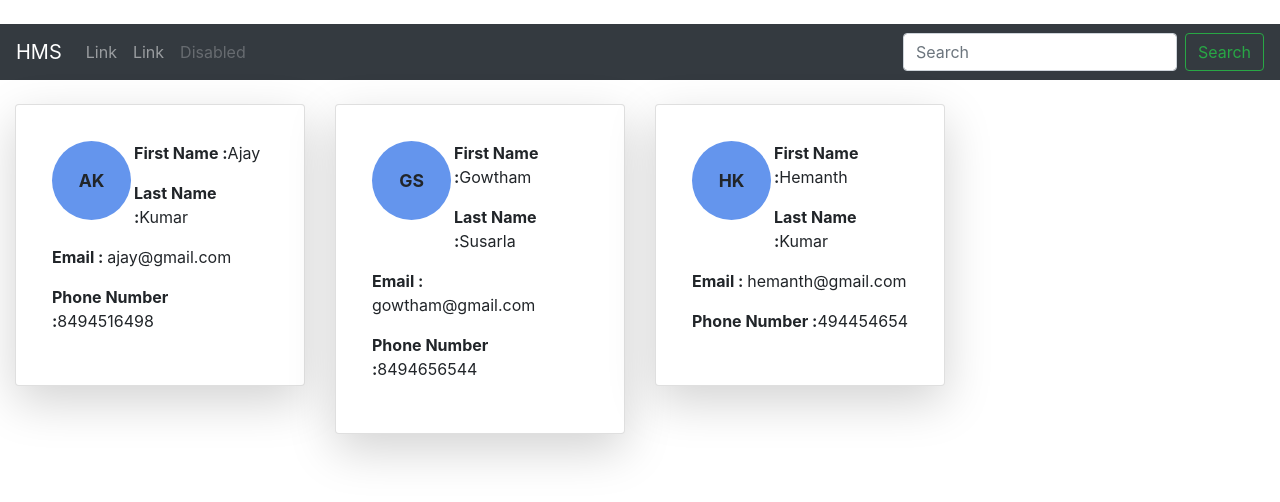
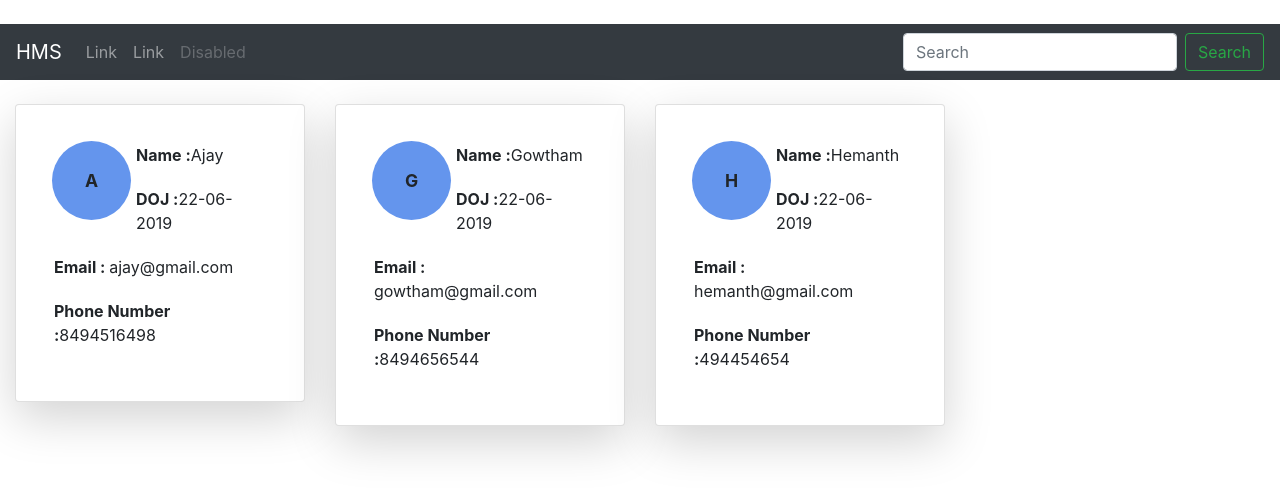
Before and after one commit to syedsharukh/HostelManagement, an Angular app in the folder Angular/HostelManagement/: page /IndexMain in a window 1280 px wide. Shown: the top 502 px of the page. Built offline with nearby package versions, Linux system fonts and the light colour scheme.

Commit message:
nav bar changes

```diff
--- a/Angular/HostelManagement/angular.json
+++ b/Angular/HostelManagement/angular.json
@@ -25,9 +25,9 @@
             "styles": [
               "src/styles.css",
               "node_modules/bootstrap/dist/css/bootstrap.min.css",
-              "node_modules/jquery/dist/jquery.js"
+              "node_modules/font-awesome/css"
             ],
-            "scripts": [],
+            "scripts": ["node_modules/jquery/dist/jquery.js"],
             "es5BrowserSupport": true
           },
           "configurations": {
--- a/Angular/HostelManagement/src/app/app.component.html
+++ b/Angular/HostelManagement/src/app/app.component.html
@@ -1,3 +1,3 @@
 <!--The content below is only a placeholder and can be replaced.-->
-
+<app-navigation-bar></app-navigation-bar>
 <router-outlet></router-outlet>
--- a/Angular/HostelManagement/src/app/index-main/index-main.component.html
+++ b/Angular/HostelManagement/src/app/index-main/index-main.component.html
@@ -1,4 +1,4 @@
-<app-navigation-bar></app-navigation-bar>
+
 <div class="container-fluid">
   <div class="row">
       <div class="col-md-3" *ngFor="let tenant of tenants">
@@ -6,16 +6,15 @@
           <div class="card-body">
             <div class="row">
               <div class="col-md-4">
-                <div class="thumbnail profile-display"><p><b>{{tenant.FirstName.substring(0,1)}}{{tenant.LastName.substring(0,1)}}</b><p></div>
+                <div class="thumbnail profile-display"><p><b>{{tenant.Name.substring(0,1)}}</b><p></div>
               </div>
               <div class="col-md-8">
-                  <p><b>First Name :</b>{{tenant.FirstName}}</p>
-                  <p><b>Last Name :</b>{{tenant.LastName}}</p>
+                  <p style="padding: 2px"><b>Name :</b>{{tenant.Name}}</p>
+                  <p style="padding: 2px"><b>DOJ :</b>{{tenant.DOJ}}</p>
               </div>
             </div>
-
-              <p><b>Email : </b>{{tenant.Email}}</p>
-              <p><b>Phone Number :</b>{{tenant.phonenumber}}</p>
+              <p style="padding: 2px"><b>Email : </b>{{tenant.Email}}</p>
+              <p style="padding: 2px"><b>Phone Number :</b>{{tenant.phonenumber}}</p>
           </div>
         </div>
       </div>
--- a/Angular/HostelManagement/src/app/index-main/index-main.component.ts
+++ b/Angular/HostelManagement/src/app/index-main/index-main.component.ts
@@ -10,20 +10,20 @@ export class IndexMainComponent implements OnInit {
   constructor() { }
   public tenants : any= [
     {
-      "FirstName" : "Ajay",
-      "LastName" : "Kumar",
+      "Name" : "Ajay",
+      "DOJ" : "22-06-2019",
       "Email" : "ajay@gmail.com",
       "phonenumber" : "8494516498"
     },
     {
-      "FirstName" : "Gowtham",
-      "LastName" : "Susarla",
+      "Name" : "Gowtham",
+      "DOJ" : "22-06-2019",
       "Email" : "gowtham@gmail.com",
       "phonenumber" : "8494656544"
     },
     {
-      "FirstName" : "Hemanth",
-      "LastName" : "Kumar",
+      "Name" : "Hemanth",
+      "DOJ" : "22-06-2019",
       "Email" : "hemanth@gmail.com",
       "phonenumber" : "494454654"
     }
```
